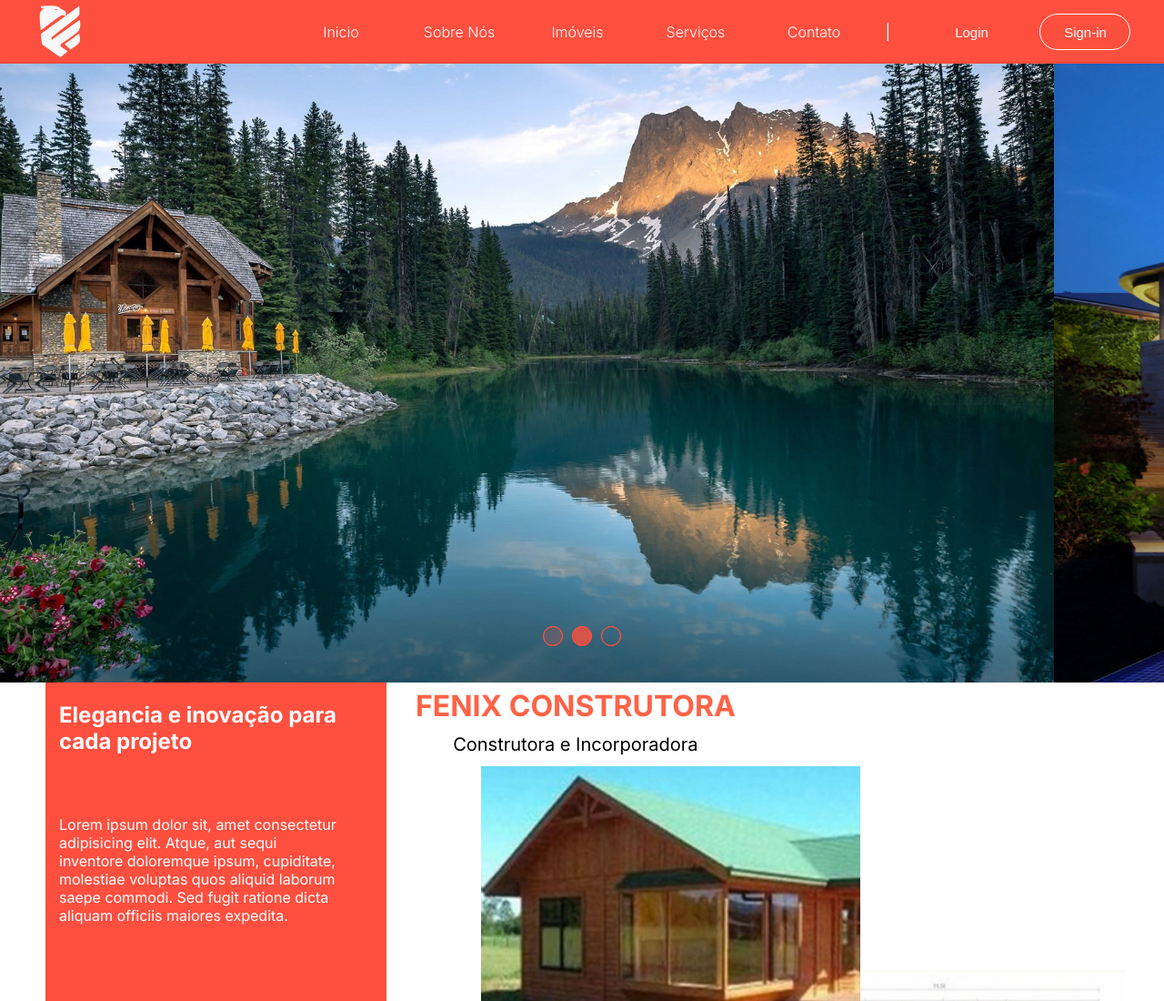
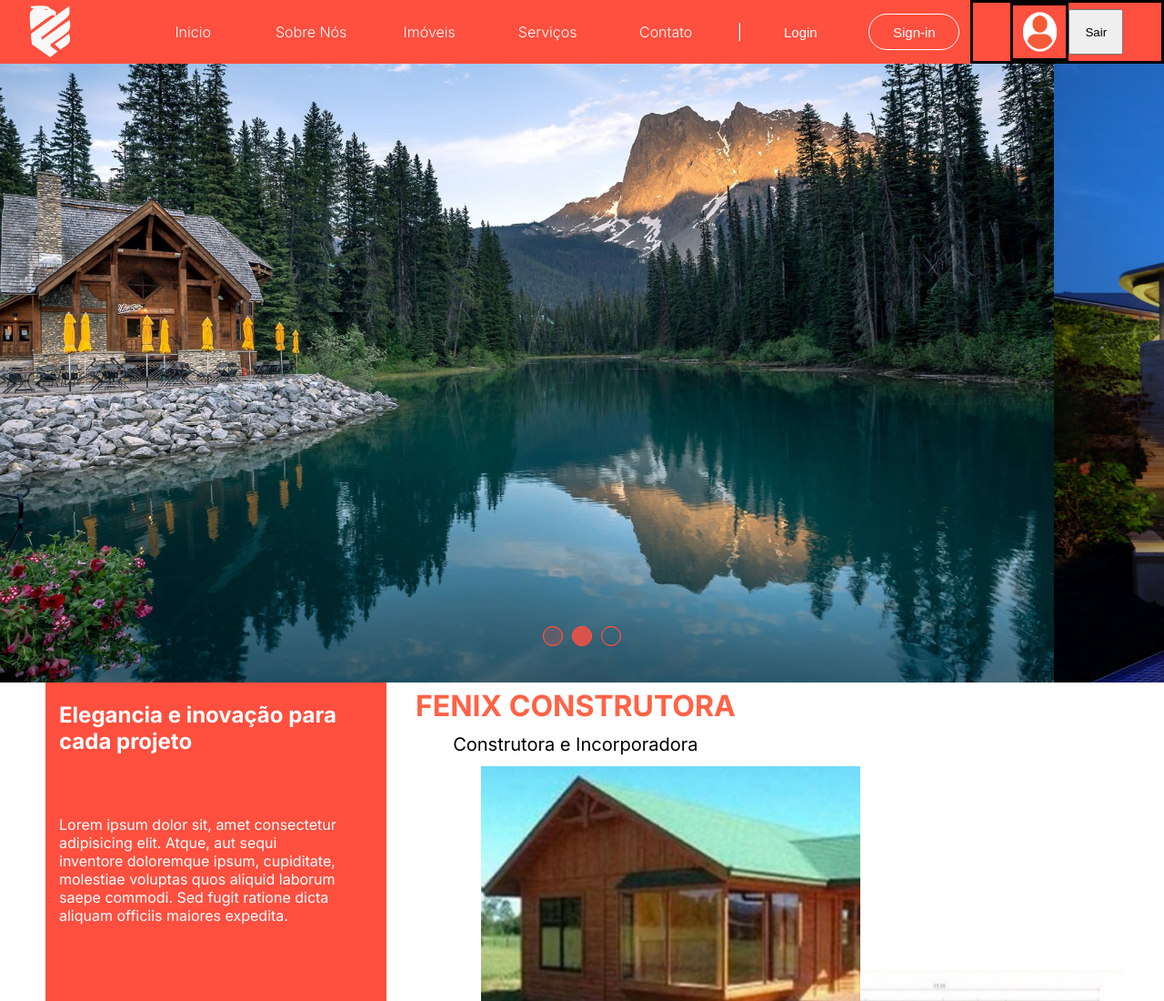
Before and after one commit to Guimas1506/FENIX-CONSTRUTORA, a website: page index.html in a window 1280 px wide. Shown: the top 1100 px of the page at 91% size. Drawn offline with Linux system fonts and the light colour scheme; no server answers.

Commit message:
finalizei em partes a estilização do login

```diff
--- a/index.css
+++ b/index.css
@@ -153,16 +153,40 @@
 
 }
 
-.welcome-icon{
-    width: 100px;
-    height: 100px;
-    display: flex;
-    justify-content: center;
-    align-items: center;
-    margin-right: 10px;
-    border: solid white;
-    background-image: url(img/user.png);
-}
+#btn-logout{
+    width: 60px;
+    height: 50px;
+}
+
+
+.displau-subs{
+    display: flex;
+    border: solid;
+    width: 30vw;
+    height: 100%;
+    border: solid;
+    align-items: center;
+    justify-content: center;
+}
+
+.icon-person{
+    display: flex;
+    width: 5vw;
+    height: 100%;
+    align-items: center;
+    justify-content: center;
+    border: solid;
+
+}
+
+.icon-person img{
+    display: flex;
+    width: 3.5vw;
+    height: 6.5vh;
+
+}
+
+
 
 /*AQUI TERMINA AS CONFIGURAÇOES DO LOGIN*/
 
@@ -1589,7 +1613,7 @@
 /*botoes de sair e favoritos*/
 .user-menu{
     width: 30%;
-
+    height: 100%;
     border: solid;
     background-color: var(--Cor-Primaria);
     display: flex;
@@ -1601,7 +1625,7 @@
 
 #btn-favoritos{
     width: 14%;
-    height: 50px;
+    height: ;
     display: flex;
     align-items: center;
     justify-content: center;
--- a/index.html
+++ b/index.html
@@ -41,11 +41,15 @@
 
     <!-- Menu do usuário logado (vai substituir o login/sign-in) -->
 
+    <div class="displau-subs">
+        <div class="icon-person">
+            <img src="img/icon-usuario.png" alt="">
+        </div>
+        <button id="btn-logout">Sair</button>
+    </div>
 
 
     <div class="user-menu" id="user-menu" style="display:none;">
-      <p id="welcome-msg">Bem-vindo(a)</p>
-      <button id="btn-favoritos"></button>
       <button id="btn-logout">Sair</button>
     </div>
   </div>
@@ -797,8 +801,8 @@
   const auth = getAuth(app);
 
   const headerLogin = document.getElementById("header-login");
-  const userMenu = document.getElementById("user-menu");
-  const welcomeMsg = document.getElementById("welcome-msg");
+  const userMenu = document.querySelector(".displau-subs");
+
   const btnLogout = document.getElementById("btn-logout");
   const barra = document.querySelector(".barra");
 
```
